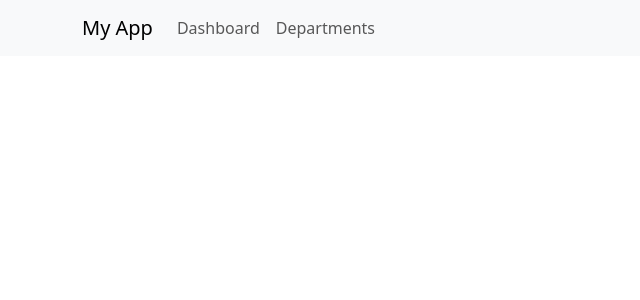
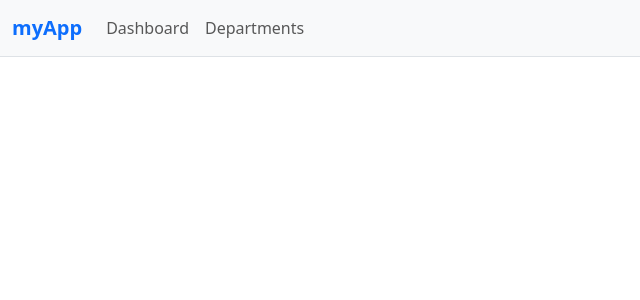
Before and after one commit to crd8/mern_app, a React (Create React App) app in the folder frontend/: page / in a window 1280 px wide. Shown: the top 300 px of the page, without its empty margins (0-640 px from the left). Built offline with nearby package versions, Linux system fonts and the light colour scheme.

Commit message:
minor changes

```diff
--- a/frontend/src/App.js
+++ b/frontend/src/App.js
@@ -9,12 +9,12 @@ function App() {
     <Router>
       <div>
         {/* Navigasi */}
-        <Navbar bg="light" expand="md">
-          <Container>
-            <Navbar.Brand as={Link} to="/">My App</Navbar.Brand>
+        <Navbar bg="light" expand="md" className="border-bottom">
+          <Container fluid>
+            <Navbar.Brand as={Link} to="/" className="fw-bold text-primary">myApp</Navbar.Brand>
             <Navbar.Toggle aria-controls="basic-navbar-nav" />
             <Navbar.Collapse id="basic-navbar-nav">
-              <Nav className="mr-auto">
+              <Nav className="me-auto">
                 <Nav.Link as={Link} to="/dashboard">Dashboard</Nav.Link>
                 <Nav.Link as={Link} to="/departments">Departments</Nav.Link>
               </Nav>
--- a/frontend/src/pages/DashboardPage.js
+++ b/frontend/src/pages/DashboardPage.js
@@ -3,8 +3,7 @@ import React from 'react';
 function DashboardPage() {
   return (
     <div>
-      <h1>Welcome to the Dashboard</h1>
-      <p>Konten dashboard Anda di sini.</p>
+      <h1>Welcome back to the Dashboard</h1>
     </div>
   );
 }
--- a/frontend/src/pages/DepartmentPage.js
+++ b/frontend/src/pages/DepartmentPage.js
@@ -126,7 +126,7 @@ function DepartmentPage() {
   return (
     <Container>
       <Card className="mt-3">
-        <Card.Header className="text-center">Department Management</Card.Header>
+        <Card.Header>Department Management</Card.Header>
         <Card.Body>
           <Button className="mb-3" onClick={handleAdd}>Add Department</Button>
 
@@ -161,6 +161,7 @@ function DepartmentPage() {
             value={searchTerm}
             onChange={handleSearchChange}
             className='mb-3'
+            autoFocus
           />
 
           <Table striped bordered hover responsive>
```
